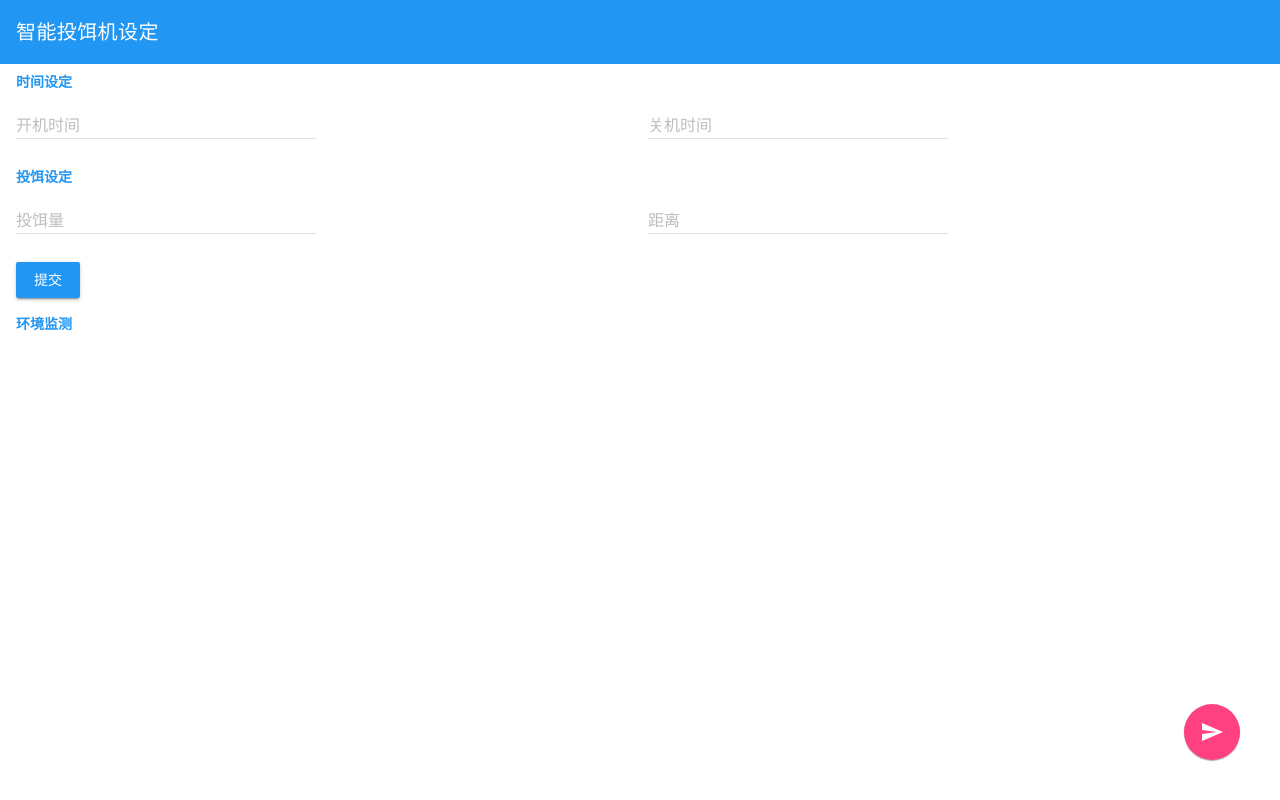
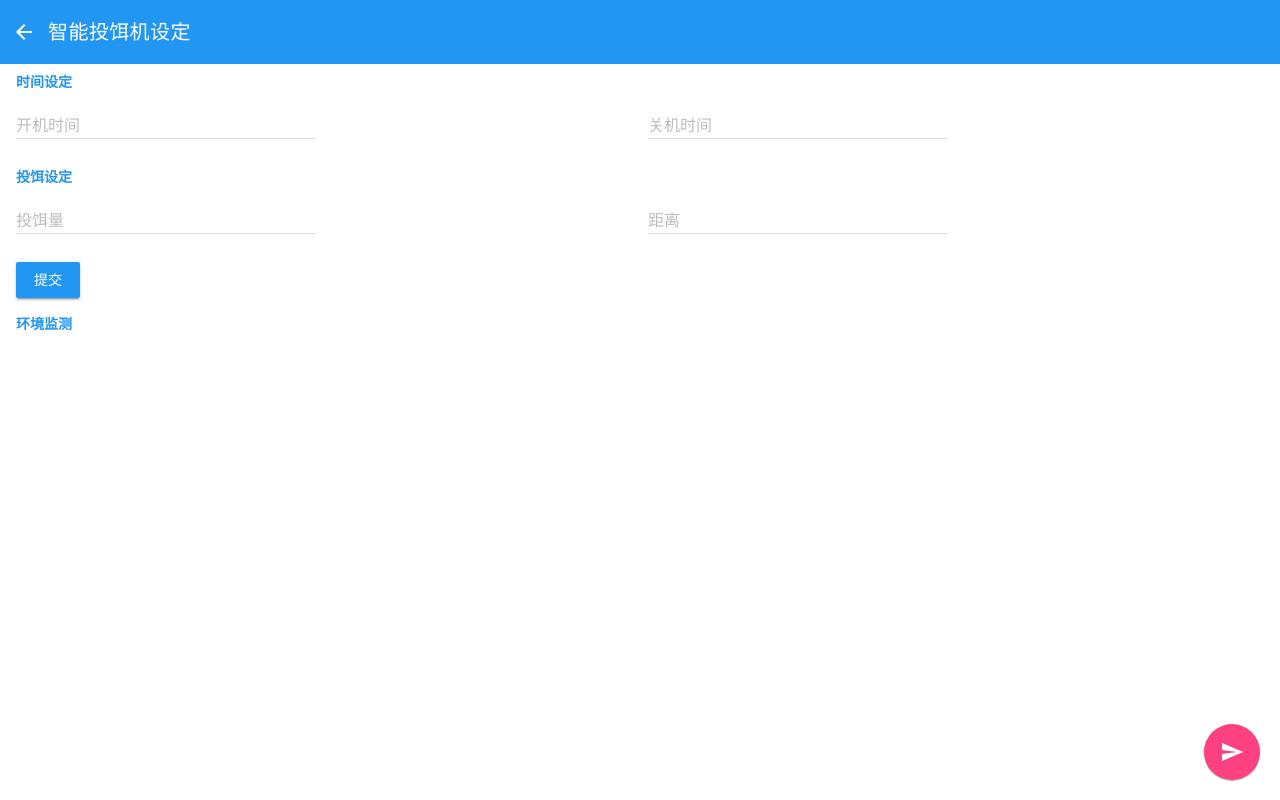
Before and after one commit to flaribbit/pwa-feeding-bait-manage, a website: page setting.html in a window 1280 px wide. Drawn offline with nearby package versions, Linux system fonts and the light colour scheme.

Commit message:
小优化

```diff
--- a/css/index.css
+++ b/css/index.css
@@ -27,6 +27,6 @@
 .button_float {
     z-index: 10;
     position: fixed;
-    right: 40px;
-    bottom: 40px;
+    right: 20px;
+    bottom: 20px;
 }
--- a/css/setting.css
+++ b/css/setting.css
@@ -1,5 +1,9 @@
 .mdl-layout__header-row {
-    padding: 0 16px;
+    padding: 0 8px;
+}
+
+.mdl-layout-title{
+    padding: 0 8px;
 }
 
 .setting_title{
@@ -31,6 +35,6 @@
 .button_float {
     z-index: 10;
     position: fixed;
-    right: 40px;
-    bottom: 40px;
+    right: 20px;
+    bottom: 20px;
 }
--- a/setting.html
+++ b/setting.html
@@ -18,6 +18,9 @@
             <!-- Top row, always visible -->
             <div class="mdl-layout__header-row">
                 <!-- Title -->
+                <button class="mdl-button mdl-js-button mdl-button--icon" onclick="location='index.html'">
+                <i class="material-icons">arrow_back</i>
+                </button>
                 <span class="mdl-layout-title">智能投饵机设定</span>
             </div>
         </header>
@@ -63,7 +66,7 @@
                     </div>
                 </div>
                 <div class="mdl-grid setting_row_submit">
-                    <button class="mdl-button mdl-js-button mdl-button--raised mdl-button--colored mdl-js-ripple-effect">
+                    <button id="button_submit" class="mdl-button mdl-js-button mdl-button--raised mdl-button--colored mdl-js-ripple-effect">
                         提交
                     </button>
                 </div>
@@ -73,7 +76,7 @@
             </div>
         </main>
         <div class="button_float">
-            <button class="mdl-button mdl-js-button mdl-button--fab mdl-button--colored mdl-js-ripple-effect" id="button_submit">
+            <button class="mdl-button mdl-js-button mdl-button--fab mdl-button--colored mdl-js-ripple-effect">
                 <i class="material-icons">send</i>
             </button>
         </div>
```
